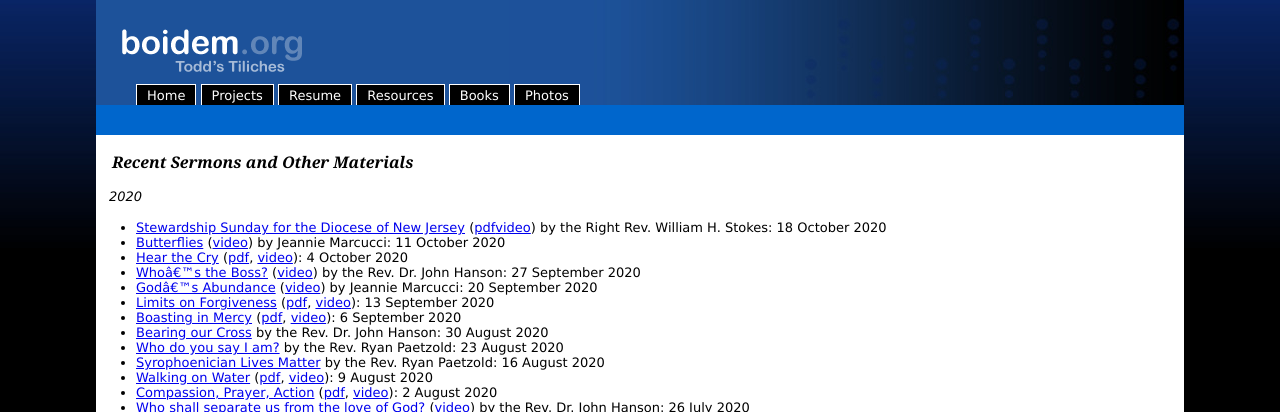
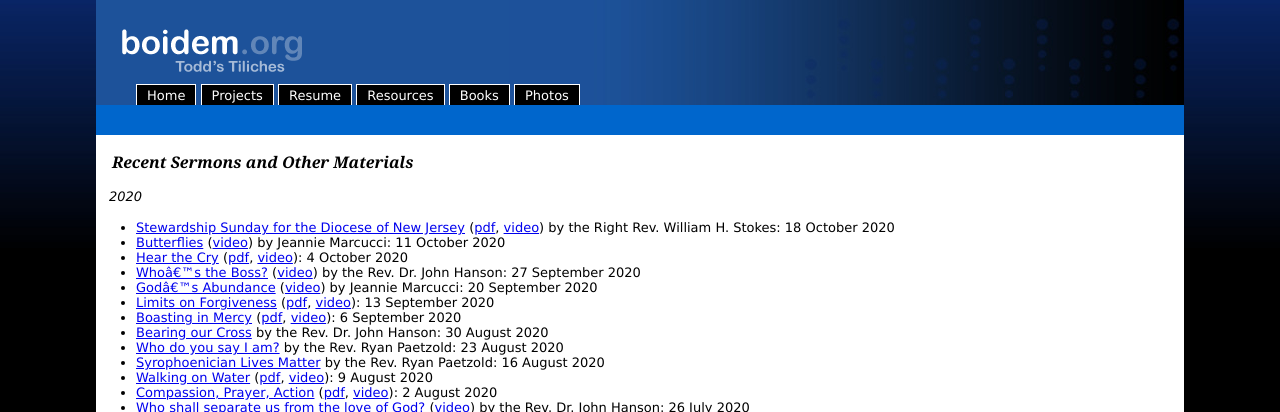
Before and after one commit to toddfoster/toddfoster.github.com, a Jekyll site: the page built from projects.md, in a window 1280 px wide and 900 px high. Shown: the top 412 px of the window. Built offline with Jekyll 4.4.1, drawn with Linux system fonts in a browser that asks for light colours.

Commit message:
add space between links

```diff
--- a/projects.md
+++ b/projects.md
@@ -7,7 +7,7 @@ Recent Sermons and Other Materials
 ----------------------------------
 
 *2020*
-* [Stewardship Sunday for the Diocese of New Jersey](http://cdn.boidem.org/2020/sermons/StT20201018-CS.mp3) ([pdf](http://cdn.boidem.org/2020/sermons/StT20201018-CS.pdf)[video](https://youtu.be/Eyout-fUHOQ)) by the Right Rev. William H. Stokes: 18 October 2020
+* [Stewardship Sunday for the Diocese of New Jersey](http://cdn.boidem.org/2020/sermons/StT20201018-CS.mp3) ([pdf](http://cdn.boidem.org/2020/sermons/StT20201018-CS.pdf), [video](https://youtu.be/Eyout-fUHOQ)) by the Right Rev. William H. Stokes: 18 October 2020
 * [Butterflies](http://cdn.boidem.org/2020/sermons/StT20201011-JM.mp3) ([video](https://vimeo.com/467106972#t=1020)) by Jeannie Marcucci: 11 October 2020
 * [Hear the Cry](http://cdn.boidem.org/2020/sermons/StT20201004.mp3) ([pdf](http://cdn.boidem.org/2020/sermons/Proper22A-20201004-alt.pdf), [video](https://vimeo.com/464625294#t=710)): 4 October 2020
 * [Who's the Boss?](http://cdn.boidem.org/2020/sermons/StT20200927-JH.mp3) ([video](https://vimeo.com/462257089#t=660)) by the Rev. Dr. John Hanson: 27 September 2020
```
